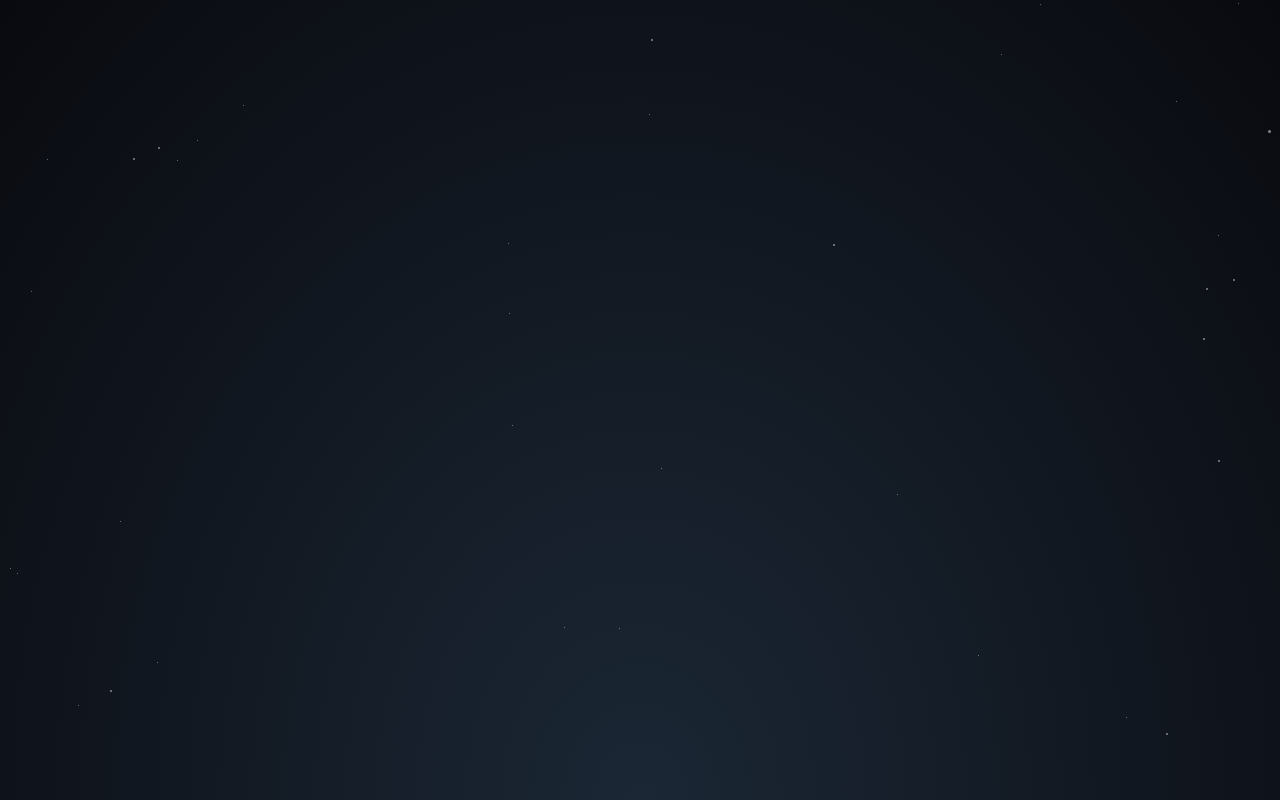
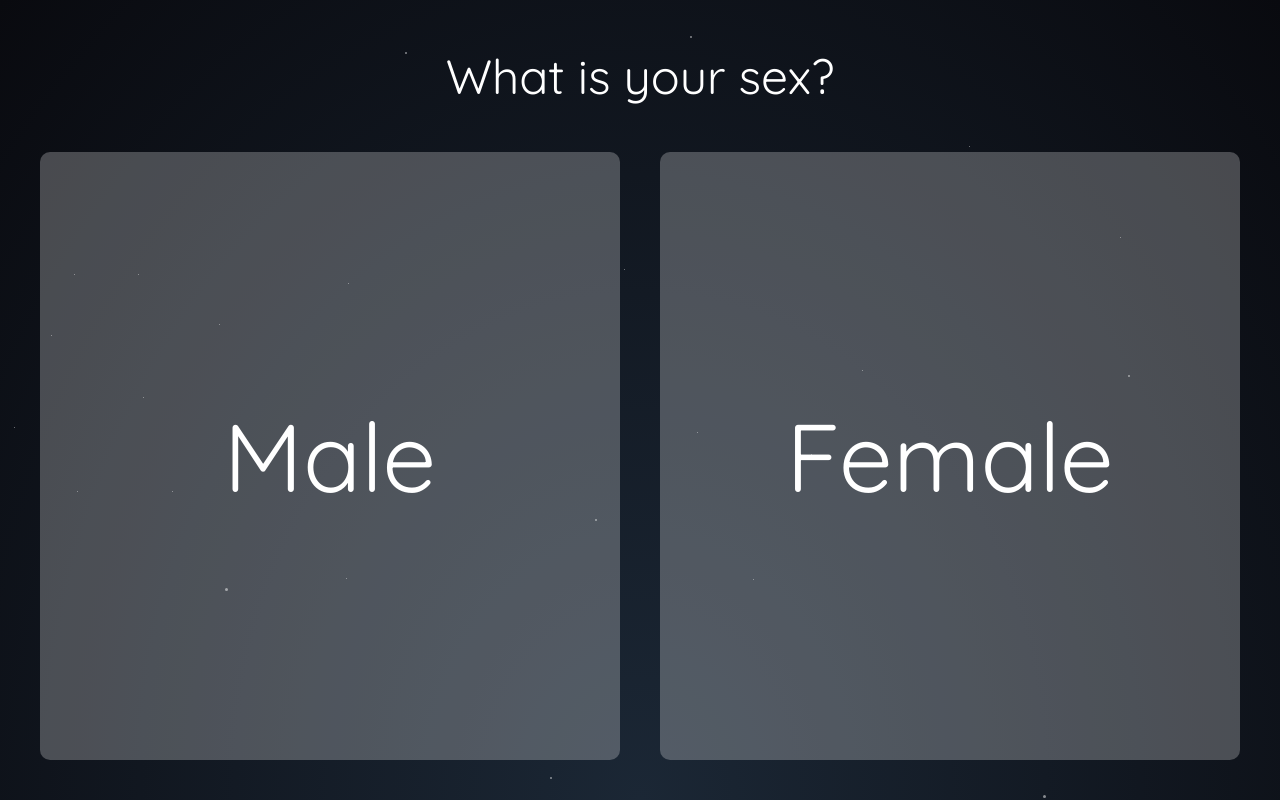
Before and after one commit to owenDods/syflo, a React app: page / in a window 1280 px wide. Shown: the top 800 px of the page. Built offline with nearby package versions, Linux system fonts and the light colour scheme.

Commit message:
First pass at adding in an initial selection component

```diff
--- a/package.json
+++ b/package.json
@@ -17,6 +17,7 @@
     "clean-webpack-plugin": "^0.1.17",
     "css-loader": "^0.28.7",
     "html-webpack-plugin": "^2.30.1",
+    "lodash": "^4.17.4",
     "node-sass": "^4.7.2",
     "react": "^16.2.0",
     "react-dom": "^16.2.0",
--- a/src/content/Content.js
+++ b/src/content/Content.js
@@ -1,9 +1,25 @@
 import React from 'react';
 import { CSSTransitionGroup } from 'react-transition-group';
 
+import Selection from '../selection/Selection';
+
 export const className = 'content';
 
-export default ({ titleSplashVisible }) => (
+export default ({ titleSplashVisible }) => {
+
+	const choices = [
+		{
+			label: 'What is your sex?',
+			options: [ 'Male', 'Female' ]
+		}
+	];
+	const initialSelection = (
+
+		<Selection choices={choices} />
+
+	);
+
+	return (
 
 		<div className={className}>
 
@@ -18,6 +34,19 @@ export default ({ titleSplashVisible }) => (
 
 			</CSSTransitionGroup>
 
+			<CSSTransitionGroup
+				className={`${className}__body`}
+				transitionName={`${className}__body`}
+				transitionEnterTimeout={300}
+				transitionLeaveTimeout={300}
+			>
+
+				{titleSplashVisible ? null : initialSelection}
+
+			</CSSTransitionGroup>
+
 		</div>
 
 	);
+
+}
--- /dev/null
+++ b/src/selection/Selection.js
@@ -0,0 +1,54 @@
+import React from 'react';
+import { CSSTransitionGroup } from 'react-transition-group';
+import map from 'lodash/map';
+
+export const className = 'selection';
+
+export default ({ choices, name }) => {
+
+	const choicesContent = map(choices, ({ label, options }, i) => {
+
+		const key = `${className}-${name}-${i}`;
+		const choiceContent = map(options, (option, i2) => (
+
+			<div key={`${key}-${i2}`}>
+
+				<span>{option}</span>
+
+			</div>
+
+		));
+
+		return (
+
+			<div className={`${className}__choice`} key={key}>
+
+				<label>
+
+					<span>{label}</span>
+
+				</label>
+
+				<div className={`${className}__choiceContent`}>
+
+					{choiceContent}
+
+				</div>
+
+			</div>
+
+		);
+
+	});
+
+	return (
+
+		<div className={className}>
+
+			{choicesContent}
+
+		</div>
+
+	);
+
+}
--- /dev/null
+++ b/src/styles/components/_selection.scss
@@ -0,0 +1,59 @@
+.selection {
+
+	color: white;
+
+	&__choice {
+
+		display: flex;
+		flex-direction: column;
+		height: 100%;
+
+		& > label {
+
+			width: 100%;
+			height: 20%;
+			text-align: center;
+			display: flex;
+			font-size: $_fontSizeL;
+
+			& > span {
+				margin: auto;
+			}
+
+		}
+
+		&Content {
+
+			display: flex;
+			height: 80%;
+
+			div {
+
+				width: 100%;
+				height: 100%;
+				margin: 0 $_gutterL 0 0;
+				background-color: $_whiteAlmostTransparent;
+				border-radius: $_radius;
+				display: flex;
+				cursor: pointer;
+
+				&:hover {
+					background-color: $_whiteSemiOpaque;
+				}
+
+				&:last-child {
+					margin: 0;
+				}
+
+				& > span {
+					margin: auto;
+					font-size: $_fontSizeXxl;
+				}
+
+			}
+
+		}
+
+	}
+
+}
--- a/src/styles/index.scss
+++ b/src/styles/index.scss
@@ -6,3 +6,5 @@
 @import './base/base';
 
 @import './layout/layout';
+
+@import './components/selection';
--- a/src/styles/layout/_layout.scss
+++ b/src/styles/layout/_layout.scss
@@ -3,6 +3,8 @@
 $app-starsSmall: multiple-box-shadow(100);
 $app-starsMedium: multiple-box-shadow(30);
 $app-starsLarge: multiple-box-shadow(5);
+
+$app-contentGutter: $_gutterL;
 
 #root,
 .app,
@@ -22,7 +24,7 @@ $app-starsLarge: multiple-box-shadow(5);
 		opacity: 0.5;
 		border-radius: 100%;
 		position: absolute;
-		z-index: $_zIndex-1;
+		z-index: $_zIndex-2;
 		background: transparent;
 		@include transitionOpacity();
 
@@ -106,6 +108,8 @@ $app-starsLarge: multiple-box-shadow(5);
 		display: flex;
 		width: 100%;
 		height: 100%;
+		position: absolute;
+		z-index: $_zIndex-1;
 
 		& > h1 {
 			color: $_lightBlue;
@@ -129,4 +133,18 @@ $app-starsLarge: multiple-box-shadow(5);
 
 	}
 
+	&__body {
+
+		display: flex;
+		width: calc(100% - (2 * #{$app-contentGutter}));
+		height: calc(100% - #{$app-contentGutter});
+		margin: 0 $app-contentGutter $app-contentGutter;
+
+		& > * {
+			width: 100%;
+			height: 100%;
+		}
+
+	}
+
 }
--- a/src/styles/utils/_variables.scss
+++ b/src/styles/utils/_variables.scss
@@ -3,8 +3,19 @@ $_darkGrey: #111111;
 $_darkBlue: #1b2735;
 $_lightBlue: #81cce4;
 
+$_whiteAlmostTransparent: rgba(255, 255, 255, 0.25);
+$_whiteSemiOpaque: rgba(255, 255, 255, 0.5);
+
 $_fontSize: 3vmin;
+$_fontSizeL: 2rem;
+$_fontSizeXl: 3rem;
 $_fontSizeXxl: 4rem;
 
+$_zIndex-2: -2000;
 $_zIndex-1: -1000;
 $_zIndex1: 1000;
+
+$_gutter: 20px;
+$_gutterL: 40px;
+
+$_radius: 10px;
```
Also changed, not shown: 1 other file (tests, documents, lock files or other folders). Lines whose indentation alone changed are shown as unchanged.
